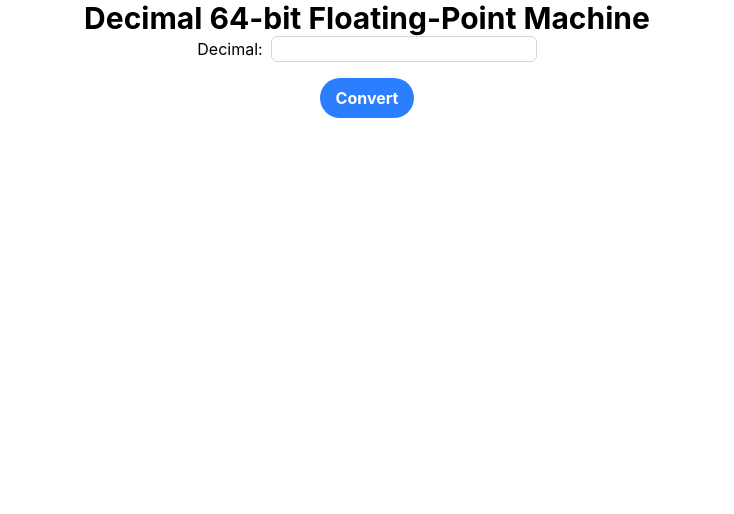
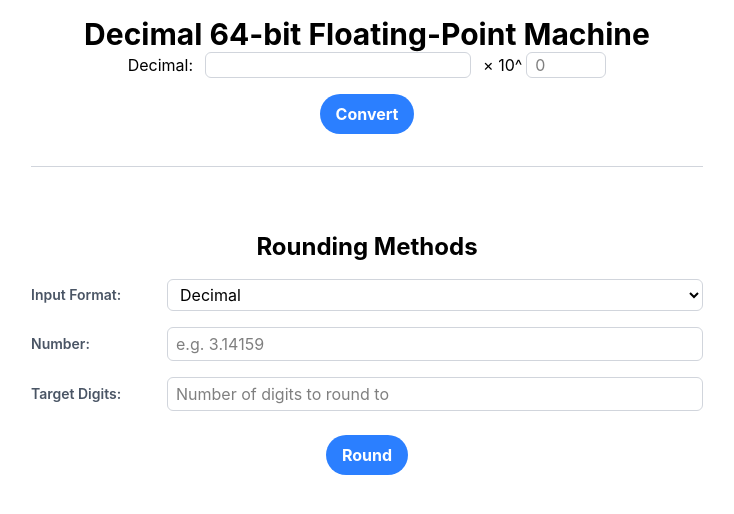
Before and after one commit to otappytaps/decimal-64-bit-fp-machine, a React (Vite) app: page / in a window 1280 px wide. Shown: the top 514 px of the page, without its empty margins (273-1007 px from the left). Built offline with nearby package versions, Linux system fonts and the light colour scheme.

Commit message:
implemented the special cases for req 1. then started the UI for the req 2.

```diff
--- a/src/components/App.tsx
+++ b/src/components/App.tsx
@@ -1,11 +1,14 @@
 import Banner from "./Banner.tsx";
 import ConvertWindow from "./ConvertWindow.tsx";
+import RoundingWindow from "./RoundingWindow.tsx";
 
 function App() {
   return (
-    <div className="flex flex-col items-center">
+    <div className="flex flex-col items-center p-4">
       <Banner />
       <ConvertWindow />
+      <hr className="w-full max-w-2xl border-gray-300 my-8" />
+      <RoundingWindow />
     </div>
   );
 }
--- a/src/components/ConvertWindow.tsx
+++ b/src/components/ConvertWindow.tsx
@@ -6,6 +6,9 @@ function ConvertWindow() {
   const [binary, setBinary] = useState("");
   const [hex, setHex] = useState("");
   const [isComputed, setIsComputed] = useState(false);
+  const [spacedBinary, setSpacedBinary] = useState("");
+  const [specialCase, setSpecialCase] = useState("");
+  const [exponentInput, setExponentInput] = useState("");
 
   function compute() {
     const encodeDPD = (d1: string, d2: string, d3: string) => {
@@ -32,10 +35,21 @@ function ConvertWindow() {
     const signBit = str.startsWith("-") ? "1" : "0";
     if (str.startsWith("-") || str.startsWith("+")) str = str.substring(1);
 
+    // NaN: input is not a valid decimal number
+    if (!/^\d*\.?\d*$/.test(str) || str === "" || str === ".") {
+      const result = signBit + "11111" + "1" + "0".repeat(57);
+      setBinary(result);
+      setSpacedBinary(formatBinarySpaced(result));
+      setHex(binaryToHex(result));
+      setSpecialCase("NaN - input is not a valid number");
+      setIsComputed(true);
+      return;
+    }
+
     // 2. Extract Coefficient and Exponent
     const [intPart = "0", fracPart = ""] = str.split(".");
     let coeffStr = (intPart + fracPart).replace(/^0+/, "") || "0";
-    let exponent = -fracPart.length;
+    let exponent = -fracPart.length + (parseInt(exponentInput) || 0);
 
     // Decimal64 is strictly 16 digits. (A true lib rounds; we will truncate and adjust exponent)
     if (coeffStr.length > 16) {
@@ -46,6 +60,28 @@ function ConvertWindow() {
     // Pad to exactly 16 digits so we can split it into DPD groups
     const coeff16 = coeffStr.padStart(16, "0");
     const E = exponent + 398; // Exponent Bias for Decimal64
+
+    // Overflow: biased exponent exceeds Elimit (767) → Infinity
+    if (E > 767) {
+      const result = signBit + "11110" + "0".repeat(58);
+      setBinary(result);
+      setSpacedBinary(formatBinarySpaced(result));
+      setHex(binaryToHex(result));
+      setSpecialCase(signBit === "1" ? "Negative Infinity (-∞)" : "Positive Infinity (+∞)");
+      setIsComputed(true);
+      return;
+    }
+
+    // Underflow: biased exponent below 0 → rounds to ±0
+    if (E < 0) {
+      const result = signBit + "01000" + "10001110" + "0".repeat(50);
+      setBinary(result);
+      setSpacedBinary(formatBinarySpaced(result));
+      setHex(binaryToHex(result));
+      setSpecialCase("Underflow - value rounds to ±0");
+      setIsComputed(true);
+      return;
+    }
 
     // 3. Convert Exponent to 10-bit binary
     const E_bin = Math.max(0, E).toString(2).padStart(10, "0");
@@ -75,15 +111,41 @@ function ConvertWindow() {
     const result = signBit + comb + E_cont8 + coeff_cont50;
 
     setBinary(result);
+    setSpacedBinary(formatBinarySpaced(result));
+    setHex(binaryToHex(result));
+    setSpecialCase("");
     setIsComputed(true);
+  }
+
+  function formatBinarySpaced(bin: string): string {
+    const sign = bin[0];
+    const comb = bin.substring(1, 6);
+    const expCont = bin.substring(6, 14);
+    const dpdGroups = [];
+    for (let i = 14; i < 64; i += 10) {
+      dpdGroups.push(bin.substring(i, i + 10));
+    }
+    return `${sign} ${comb} ${expCont} ${dpdGroups.join(" ")}`;
+  }
+
+  function binaryToHex(bin: string): string {
+    let hexStr = "";
+    for (let i = 0; i < bin.length; i += 4) {
+      hexStr += parseInt(bin.substring(i, i + 4), 2).toString(16).toUpperCase();
+    }
+    return hexStr;
   }
 
   return (
     <>
-      {isComputed ? (
-        <ResultWindow result={binary} />
-      ) : (
-        <InputWindow setDecimal={setDecimal} compute={compute} />
+      <InputWindow setDecimal={setDecimal} setExponentInput={setExponentInput} compute={compute} />
+      {isComputed && (
+        <ResultWindow
+          binary={binary}
+          spacedBinary={spacedBinary}
+          hex={hex}
+          specialCase={specialCase}
+        />
       )}
     </>
   );
@@ -91,14 +153,16 @@ function ConvertWindow() {
 
 function InputWindow({
   setDecimal,
+  setExponentInput,
   compute,
 }: {
   setDecimal: (decimal: string) => void;
+  setExponentInput: (exp: string) => void;
   compute: () => void;
 }) {
   return (
     <div className="flex flex-col items-center">
-      <div>
+      <div className="flex items-center gap-1">
         <label htmlFor="decimal">Decimal:</label>
         <input
           className="border border-gray-300 rounded-md px-2 ml-2"
@@ -108,6 +172,16 @@ function InputWindow({
             setDecimal(e.target.value);
           }}
         ></input>
+        <span className="ml-2">× 10^</span>
+        <input
+          className="border border-gray-300 rounded-md px-2 w-20"
+          type="number"
+          id="exponent"
+          placeholder="0"
+          onChange={(e) => {
+            setExponentInput(e.target.value);
+          }}
+        />
       </div>
       <button
         className="bg-blue-500 hover:bg-blue-700 text-white font-bold py-2 px-4 rounded-full mt-4"
@@ -121,8 +195,40 @@ function InputWindow({
   );
 }
 
-function ResultWindow({ result }: { result: string }) {
-  return <p>{result}</p>;
+function ResultWindow({
+  binary,
+  spacedBinary,
+  hex,
+  specialCase,
+}: {
+  binary: string;
+  spacedBinary: string;
+  hex: string;
+  specialCase: string;
+}) {
+  return (
+    <div className="flex flex-col items-center mt-6 w-full max-w-2xl">
+      {specialCase && (
+        <div className="bg-yellow-100 border border-yellow-400 text-yellow-800 px-4 py-2 rounded mb-4 w-full text-center font-semibold">
+          Special Case: {specialCase}
+        </div>
+      )}
+      <div className="w-full mb-3">
+        <label className="font-semibold text-sm text-gray-600">Binary (raw):</label>
+        <p className="font-mono text-sm break-all bg-gray-100 p-3 rounded mt-1">{binary}</p>
+      </div>
+      <div className="w-full mb-3">
+        <label className="font-semibold text-sm text-gray-600">
+          Binary (spaced - Sign | Combination | Exp Cont | DPD Groups):
+        </label>
+        <p className="font-mono text-sm break-all bg-gray-100 p-3 rounded mt-1">{spacedBinary}</p>
+      </div>
+      <div className="w-full mb-3">
+        <label className="font-semibold text-sm text-gray-600">Hexadecimal:</label>
+        <p className="font-mono text-sm bg-gray-100 p-3 rounded mt-1">0x{hex}</p>
+      </div>
+    </div>
+  );
 }
 
 export default ConvertWindow;
--- /dev/null
+++ b/src/components/RoundingWindow.tsx
@@ -0,0 +1,82 @@
+import { useState } from "react";
+
+function RoundingWindow() {
+  const [inputValue, setInputValue] = useState("");
+  const [inputFormat, setInputFormat] = useState<"decimal" | "binary">(
+    "decimal",
+  );
+  const [targetDigits, setTargetDigits] = useState("");
+
+  return (
+    <div className="flex flex-col items-center mt-8 w-full max-w-2xl">
+      <h2 className="text-2xl font-bold mb-4">Rounding Methods</h2>
+      <div className="flex flex-col gap-4 w-full">
+        <div className="flex items-center gap-2">
+          <label
+            htmlFor="roundFormat"
+            className="font-semibold text-sm text-gray-600 w-32"
+          >
+            Input Format:
+          </label>
+          <select
+            id="roundFormat"
+            className="border border-gray-300 rounded-md px-2 py-1 flex-1"
+            value={inputFormat}
+            onChange={(e) =>
+              setInputFormat(e.target.value as "decimal" | "binary")
+            }
+          >
+            <option value="decimal">Decimal</option>
+            <option value="binary">Binary</option>
+          </select>
+        </div>
+        <div className="flex items-center gap-2">
+          <label
+            htmlFor="roundInput"
+            className="font-semibold text-sm text-gray-600 w-32"
+          >
+            Number:
+          </label>
+          <input
+            id="roundInput"
+            className="border border-gray-300 rounded-md px-2 py-1 flex-1"
+            type="text"
+            placeholder={
+              inputFormat === "decimal" ? "e.g. 3.14159" : "e.g. 1101.0101"
+            }
+            value={inputValue}
+            onChange={(e) => setInputValue(e.target.value)}
+          />
+        </div>
+        <div className="flex items-center gap-2">
+          <label
+            htmlFor="targetDigits"
+            className="font-semibold text-sm text-gray-600 w-32"
+          >
+            Target Digits:
+          </label>
+          <input
+            id="targetDigits"
+            className="border border-gray-300 rounded-md px-2 py-1 flex-1"
+            type="number"
+            min="1"
+            placeholder="Number of digits to round to"
+            value={targetDigits}
+            onChange={(e) => setTargetDigits(e.target.value)}
+          />
+        </div>
+        <button
+          className="bg-blue-500 hover:bg-blue-700 text-white font-bold py-2 px-4 rounded-full mt-2 self-center"
+          onClick={() => {
+            // TODO: Implement rounding methods (chopping, round-up, round-down, round-to-nearest ties-to-even)
+            console.log("Round:", inputFormat, inputValue, targetDigits);
+          }}
+        >
+          Round
+        </button>
+      </div>
+    </div>
+  );
+}
+
+export default RoundingWindow;
```
Also changed, not shown: 1 other file (tests, documents, lock files or other folders).
